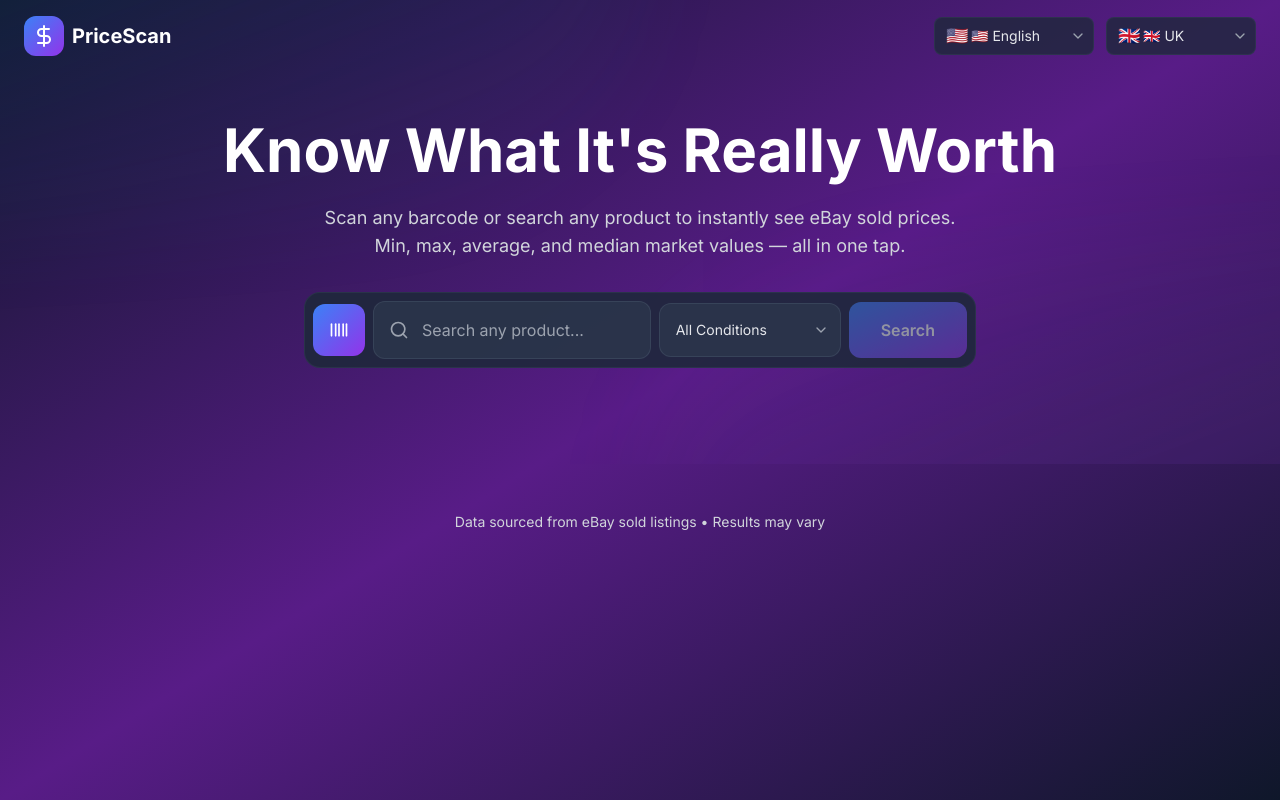
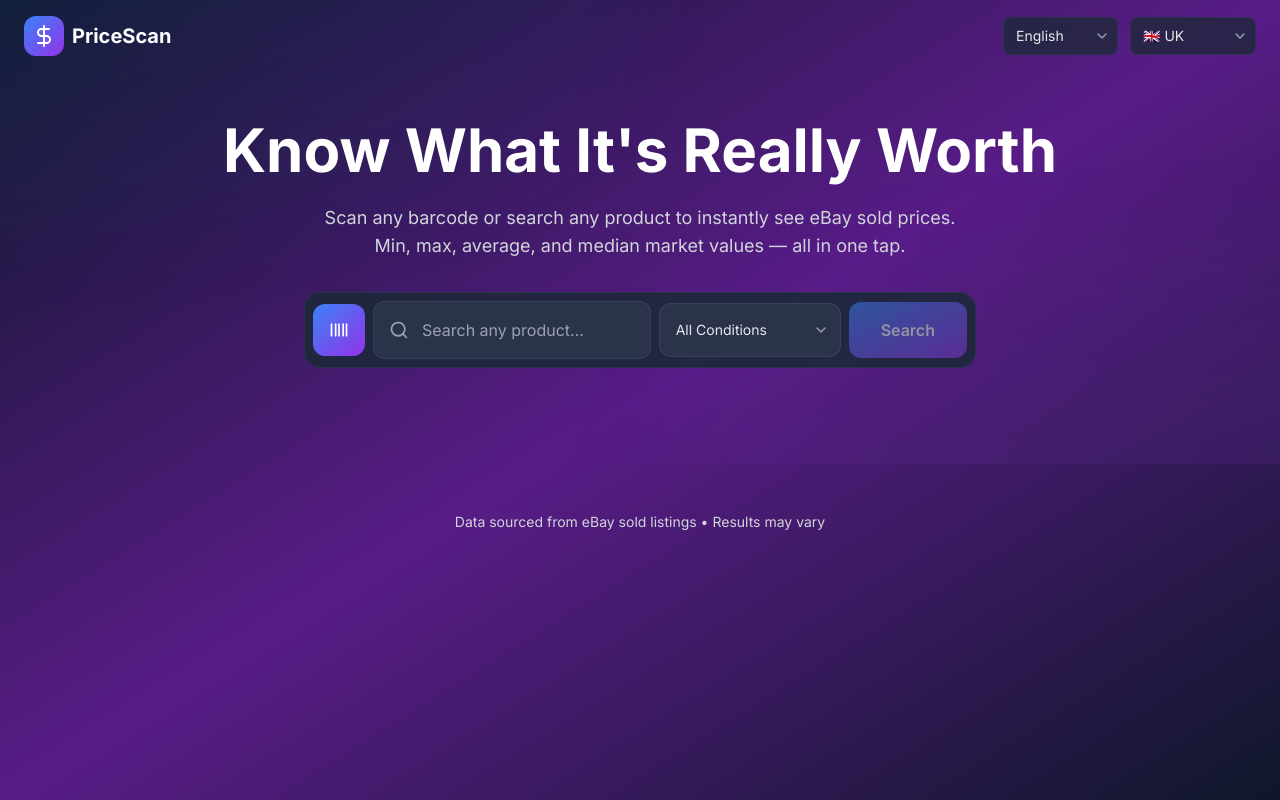
Before and after one commit to rafaelcg/ebay-price-scanner, a Next.js app: page / in a window 1280 px wide. Built offline with nearby package versions, Linux system fonts and the light colour scheme.

Commit message:
fix: remove duplicate flags in header selectors

```diff
--- a/src/app/page.tsx
+++ b/src/app/page.tsx
@@ -237,15 +237,12 @@ function HomeContent() {
               <select
                 value={locale}
                 onChange={(e) => setLocale(e.target.value as any)}
-                className="appearance-none bg-slate-800/80 text-gray-200 text-sm rounded-lg pl-9 pr-8 py-2 cursor-pointer hover:bg-slate-700/80 transition-colors border border-slate-700/50"
+                className="appearance-none bg-slate-800/80 text-gray-200 text-sm rounded-lg pl-3 pr-8 py-2 cursor-pointer hover:bg-slate-700/80 transition-colors border border-slate-700/50"
               >
                 {LANGUAGES.map((lang) => (
-                  <option key={lang.id} value={lang.id}>{lang.flag} {lang.name}</option>
+                  <option key={lang.id} value={lang.id}>{lang.name}</option>
                 ))}
               </select>
-              <span className="absolute left-3 top-1/2 -translate-y-1/2 text-lg pointer-events-none">
-                {LANGUAGES.find(l => l.id === locale)?.flag}
-              </span>
               <ChevronDown className="absolute right-2 top-1/2 -translate-y-1/2 w-4 h-4 text-gray-400 pointer-events-none" />
             </div>
 
@@ -253,15 +250,12 @@ function HomeContent() {
               <select
                 value={marketplace.id}
                 onChange={(e) => setMarketplace(MARKETPLACES.find(m => m.id === e.target.value) || MARKETPLACES[0])}
-                className="appearance-none bg-slate-800/80 text-gray-200 text-sm rounded-lg pl-9 pr-8 py-2 cursor-pointer hover:bg-slate-700/80 transition-colors border border-slate-700/50"
+                className="appearance-none bg-slate-800/80 text-gray-200 text-sm rounded-lg pl-3 pr-8 py-2 cursor-pointer hover:bg-slate-700/80 transition-colors border border-slate-700/50"
               >
                 {MARKETPLACES.map((mp) => (
                   <option key={mp.id} value={mp.id}>{mp.flag} {mp.name}</option>
                 ))}
               </select>
-              <span className="absolute left-3 top-1/2 -translate-y-1/2 text-lg pointer-events-none">
-                {marketplace.flag}
-              </span>
               <ChevronDown className="absolute right-2 top-1/2 -translate-y-1/2 w-4 h-4 text-gray-400 pointer-events-none" />
             </div>
           </div>
```
